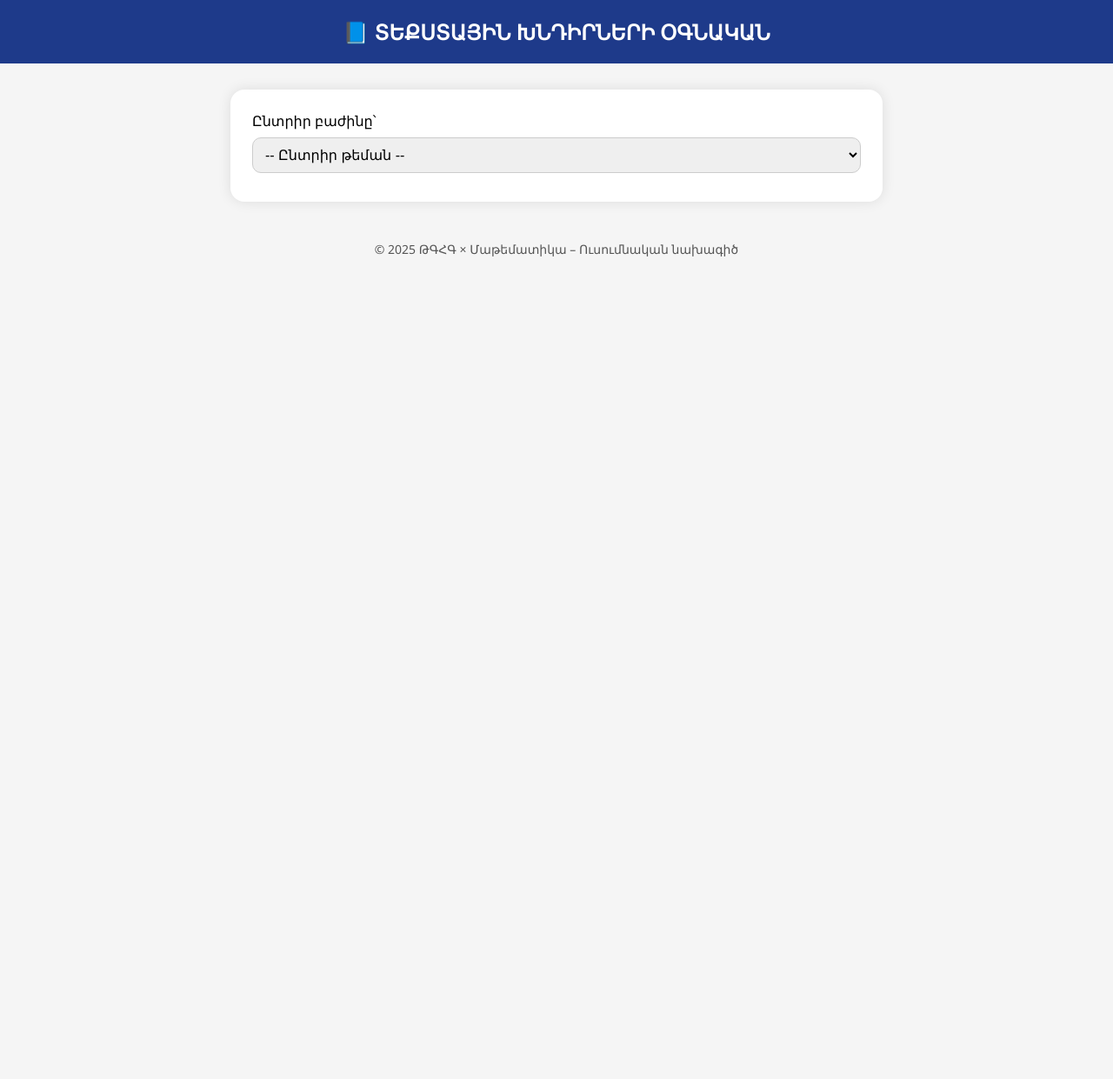
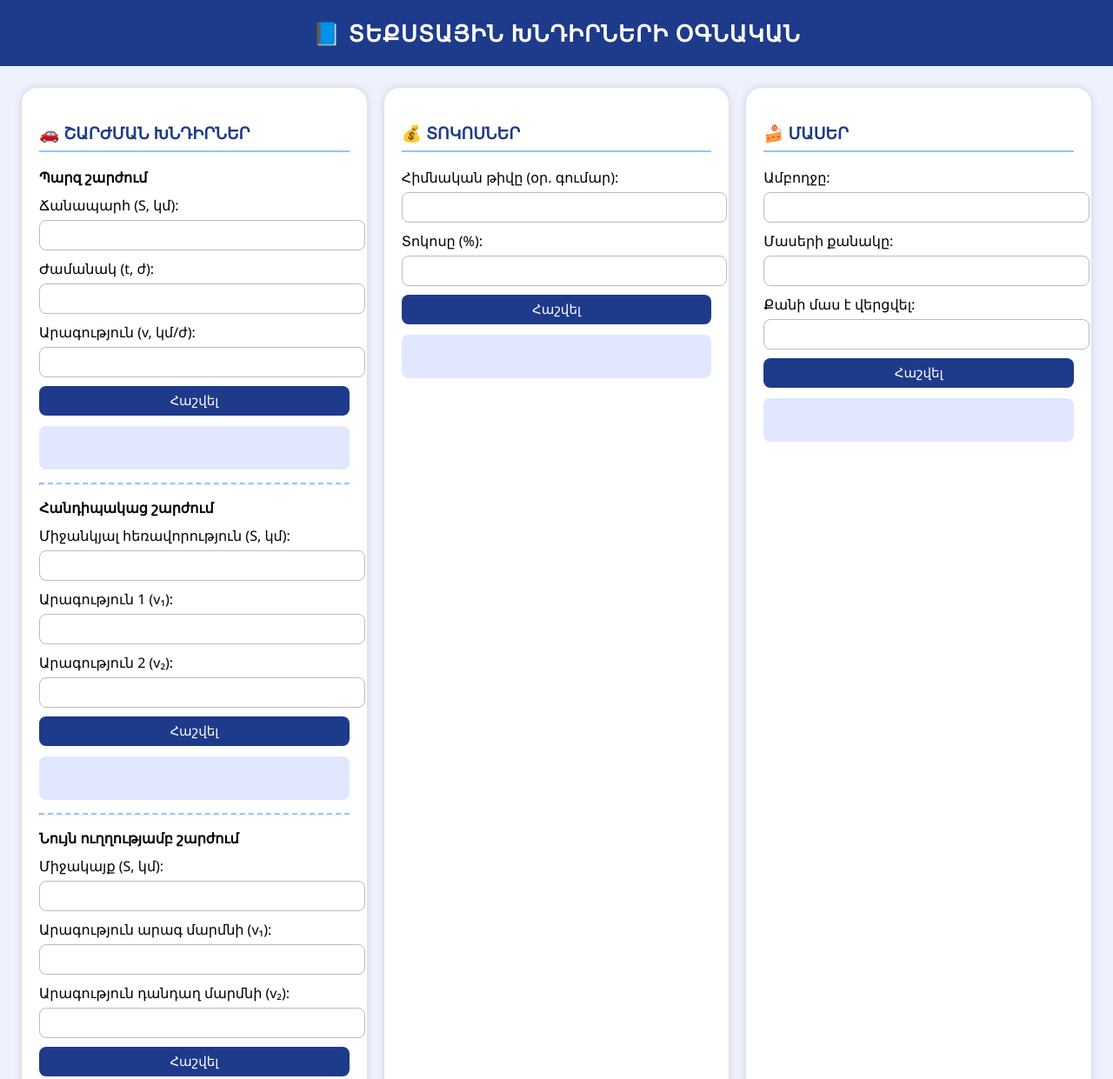
Before and after one commit to Dproc2/Math-Helper, a plain HTML site: page index.html in a window 1280 px wide. Shown: the top 1241 px of the page at 87% size. Before the commit the page ends 800 px from the top, so only its background shows below. Drawn offline with Linux system fonts and the light colour scheme.

Commit message:
Update index.html

```diff
--- a/index.html
+++ b/index.html
@@ -7,88 +7,125 @@
 <style>
 body {
   font-family: "Segoe UI", sans-serif;
-    background: #f5f5f5;
+  background: #eef2ff;
   margin: 0;
   padding: 0;
 }
 header {
   background: #1e3a8a;
   color: white;
+  text-align: center;
   padding: 20px;
-    text-align: center;
-    font-size: 24px;
+  font-size: 26px;
   font-weight: bold;
+  letter-spacing: 1px;
 }
-.container {
-    max-width: 700px;
-    margin: 30px auto;
+.main {
+  display: flex;
+  flex-wrap: wrap;
+  justify-content: center;
+  gap: 20px;
+  margin: 25px;
+}
+.section {
+  flex: 1 1 350px;
   background: white;
-    border-radius: 16px;
-    padding: 25px;
-    box-shadow: 0 0 15px rgba(0,0,0,0.1);
+  border-radius: 18px;
+  box-shadow: 0 0 10px rgba(0,0,0,0.15);
+  padding: 20px;
+  min-width: 330px;
 }
-select, input, button {
-    font-size: 16px;
-    padding: 10px;
-    margin: 8px 0;
+h3 {
+  color: #1e3a8a;
+  border-bottom: 2px solid #93c5fd;
+  padding-bottom: 8px;
+}
+label {
+  display: block;
+  margin-top: 10px;
+}
+input, select, button {
   width: 100%;
-    border-radius: 10px;
-    border: 1px solid #ccc;
+  padding: 8px;
+  margin-top: 6px;
+  border-radius: 8px;
+  border: 1px solid #bbb;
+  font-size: 15px;
 }
 button {
   background: #1e3a8a;
   color: white;
   border: none;
-    cursor: pointer;
+  margin-top: 10px;
 }
 button:hover {
   background: #274bb1;
 }
 .result {
-    margin-top: 20px;
-    padding: 15px;
+  margin-top: 12px;
+  padding: 10px;
   background: #e0e7ff;
-    border-radius: 10px;
-    font-size: 18px;
+  border-radius: 8px;
+  font-size: 16px;
+  min-height: 30px;
 }
 footer {
+  background: #1e3a8a;
+  color: white;
   text-align: center;
   padding: 15px;
-    font-size: 14px;
-    color: #555;
+  margin-top: 30px;
 }
 </style>
 </head>
 <body>
 <header>📘 ՏԵՔՍՏԱՅԻՆ ԽՆԴԻՐՆԵՐԻ ՕԳՆԱԿԱՆ</header>
 
-<div class="container">
-    <label for="section">Ընտրիր բաժինը՝</label>
-    <select id="section" onchange="showSection()">
-        <option value="">-- Ընտրիր թեման --</option>
-        <option value="motion">🚗 Շարժման խնդիրներ</option>
-        <option value="percent">💰 Տոկոսների խնդիրներ</option>
-        <option value="parts">🍰 Մասերի խնդիրներ</option>
-        <option value="basic">➕ Պարզ գործողություններ</option>
-    </select>
+<div class="main">
 
-    <!-- Շարժման բաժին -->
-    <div id="motion" class="section" style="display:none;">
-        <h3>Շարժման խնդիրներ</h3>
+  <!-- Շարժման խնդիրներ -->
+  <div class="section">
+    <h3>🚗 ՇԱՐԺՄԱՆ ԽՆԴԻՐՆԵՐ</h3>
+
+    <label><b>Պարզ շարժում</b></label>
     <label>Ճանապարհ (S, կմ):</label>
-        <input type="number" id="s">
+    <input type="number" id="S">
     <label>Ժամանակ (t, ժ):</label>
     <input type="number" id="t">
     <label>Արագություն (v, կմ/ժ):</label>
     <input type="number" id="v">
-        <button onclick="calcMotion()">Հաշվել</button>
-        <div class="result" id="motionResult"></div>
+    <button onclick="calcSimpleMotion()">Հաշվել</button>
+    <div class="result" id="motionSimple"></div>
+
+    <hr style="margin:15px 0; border-top:2px dashed #93c5fd;">
+
+    <label><b>Հանդիպակաց շարժում</b></label>
+    <label>Միջանկյալ հեռավորություն (S, կմ):</label>
+    <input type="number" id="S2">
+    <label>Արագություն 1 (v₁):</label>
+    <input type="number" id="v1">
+    <label>Արագություն 2 (v₂):</label>
+    <input type="number" id="v2">
+    <button onclick="calcOpposite()">Հաշվել</button>
+    <div class="result" id="motionOpposite"></div>
+
+    <hr style="margin:15px 0; border-top:2px dashed #93c5fd;">
+
+    <label><b>Նույն ուղղությամբ շարժում</b></label>
+    <label>Միջակայք (S, կմ):</label>
+    <input type="number" id="S3">
+    <label>Արագություն արագ մարմնի (v₁):</label>
+    <input type="number" id="v3_1">
+    <label>Արագություն դանդաղ մարմնի (v₂):</label>
+    <input type="number" id="v3_2">
+    <button onclick="calcSameDir()">Հաշվել</button>
+    <div class="result" id="motionSame"></div>
   </div>
 
-    <!-- Տոկոսների բաժին -->
-    <div id="percent" class="section" style="display:none;">
-        <h3>Տոկոսների խնդիրներ</h3>
-        <label>Հիմնական թիվը (օր. գումարը):</label>
+  <!-- Տոկոսների խնդիրներ -->
+  <div class="section">
+    <h3>💰 ՏՈԿՈՍՆԵՐ</h3>
+    <label>Հիմնական թիվը (օր. գումար):</label>
     <input type="number" id="base">
     <label>Տոկոսը (%):</label>
     <input type="number" id="perc">
@@ -96,9 +133,9 @@ footer {
     <div class="result" id="percentResult"></div>
   </div>
 
-    <!-- Մասերի բաժին -->
-    <div id="parts" class="section" style="display:none;">
-        <h3>Մասերի խնդիրներ</h3>
+  <!-- Մասերի խնդիրներ -->
+  <div class="section">
+    <h3>🍰 ՄԱՍԵՐ</h3>
     <label>Ամբողջը:</label>
     <input type="number" id="whole">
     <label>Մասերի քանակը:</label>
@@ -110,8 +147,8 @@ footer {
   </div>
 
   <!-- Պարզ գործողություններ -->
-    <div id="basic" class="section" style="display:none;">
-        <h3>Պարզ գործողություններ</h3>
+  <div class="section">
+    <h3>➕ ՊԱՐԶ ԳՈՐԾՈՂՈՒԹՅՈՒՆՆԵՐ</h3>
     <label>Առաջին թիվը:</label>
     <input type="number" id="num1">
     <label>Գործողություն:</label>
@@ -126,24 +163,18 @@ footer {
     <button onclick="calcBasic()">Հաշվել</button>
     <div class="result" id="basicResult"></div>
   </div>
+
 </div>
 
-<footer>© 2025 ԹԳՀԳ × Մաթեմատիկա – Ուսումնական նախագիծ</footer>
+<footer>© 2025  Ուսումնական նախագիծ ԹԳՀԳ × Մաթեմատիկա —</footer>
 
 <script>
-function showSection() {
-    document.querySelectorAll(".section").forEach(s => s.style.display = "none");
-    const val = document.getElementById("section").value;
-    if (val) document.getElementById(val).style.display = "block";
-}
-
-// Շարժման հաշվարկ
-function calcMotion() {
-    let S = parseFloat(document.getElementById("s").value);
+// --- Պարզ շարժում ---
+function calcSimpleMotion() {
+  let S = parseFloat(document.getElementById("S").value);
   let t = parseFloat(document.getElementById("t").value);
   let v = parseFloat(document.getElementById("v").value);
   let res = "";
-
   if (!isNaN(S) && !isNaN(t) && isNaN(v)) {
       v = S / t;
       res = `Արագությունը = ${S} ÷ ${t} = <b>${v.toFixed(2)} կմ/ժ</b>`;
@@ -156,10 +187,38 @@ function calcMotion() {
   } else {
       res = "Մուտքագրիր միայն երկու մեծություն՝ երրորդը կգտնեմ։";
   }
-    document.getElementById("motionResult").innerHTML = res;
+  document.getElementById("motionSimple").innerHTML = res;
 }
 
-// Տոկոսների հաշվարկ
+// --- Հանդիպակաց շարժում ---
+function calcOpposite() {
+  let S = parseFloat(document.getElementById("S2").value);
+  let v1 = parseFloat(document.getElementById("v1").value);
+  let v2 = parseFloat(document.getElementById("v2").value);
+  if (!isNaN(S) && !isNaN(v1) && !isNaN(v2)) {
+      let t = S / (v1 + v2);
+      document.getElementById("motionOpposite").innerHTML =
+      `Հանդիպման ժամանակը = ${S} ÷ (${v1}+${v2}) = <b>${t.toFixed(2)} ժ</b>`;
+  } else {
+      document.getElementById("motionOpposite").innerHTML = "Լրացրու բոլոր դաշտերը։";
+  }
+}
+
+// --- Նույն ուղղությամբ շարժում ---
+function calcSameDir() {
+  let S = parseFloat(document.getElementById("S3").value);
+  let v1 = parseFloat(document.getElementById("v3_1").value);
+  let v2 = parseFloat(document.getElementById("v3_2").value);
+  if (!isNaN(S) && !isNaN(v1) && !isNaN(v2) && v1 > v2) {
+      let t = S / (v1 - v2);
+      document.getElementById("motionSame").innerHTML =
+      `Հանդիպման ժամանակը = ${S} ÷ (${v1}-${v2}) = <b>${t.toFixed(2)} ժ</b>`;
+  } else {
+      document.getElementById("motionSame").innerHTML = "Ստուգիր մուտքագրումը։";
+  }
+}
+
+// --- Տոկոսներ ---
 function calcPercent() {
   let base = parseFloat(document.getElementById("base").value);
   let perc = parseFloat(document.getElementById("perc").value);
@@ -172,7 +231,7 @@ function calcPercent() {
   }
 }
 
-// Մասերի հաշվարկ
+// --- Մասեր ---
 function calcParts() {
   let whole = parseFloat(document.getElementById("whole").value);
   let parts = parseFloat(document.getElementById("partsCount").value);
@@ -187,7 +246,7 @@ function calcParts() {
   }
 }
 
-// Պարզ գործողություններ
+// --- Պարզ գործողություններ ---
 function calcBasic() {
   let a = parseFloat(document.getElementById("num1").value);
   let b = parseFloat(document.getElementById("num2").value);
@@ -198,7 +257,7 @@ function calcBasic() {
           case '+': result = a + b; break;
           case '-': result = a - b; break;
           case '*': result = a * b; break;
-            case '/': result = b !== 0 ? a / b : "սխալ (բաժանում 0-ի)"; break;
+          case '/': result = b !== 0 ? (a / b).toFixed(2) : "սխալ (բաժանում 0-ի)"; break;
       }
       document.getElementById("basicResult").innerHTML =
       `${a} ${op} ${b} = <b>${result}</b>`;
@@ -207,5 +266,6 @@ function calcBasic() {
   }
 }
 </script>
+
 </body>
 </html>
```
Lines whose indentation alone changed are shown as unchanged.
